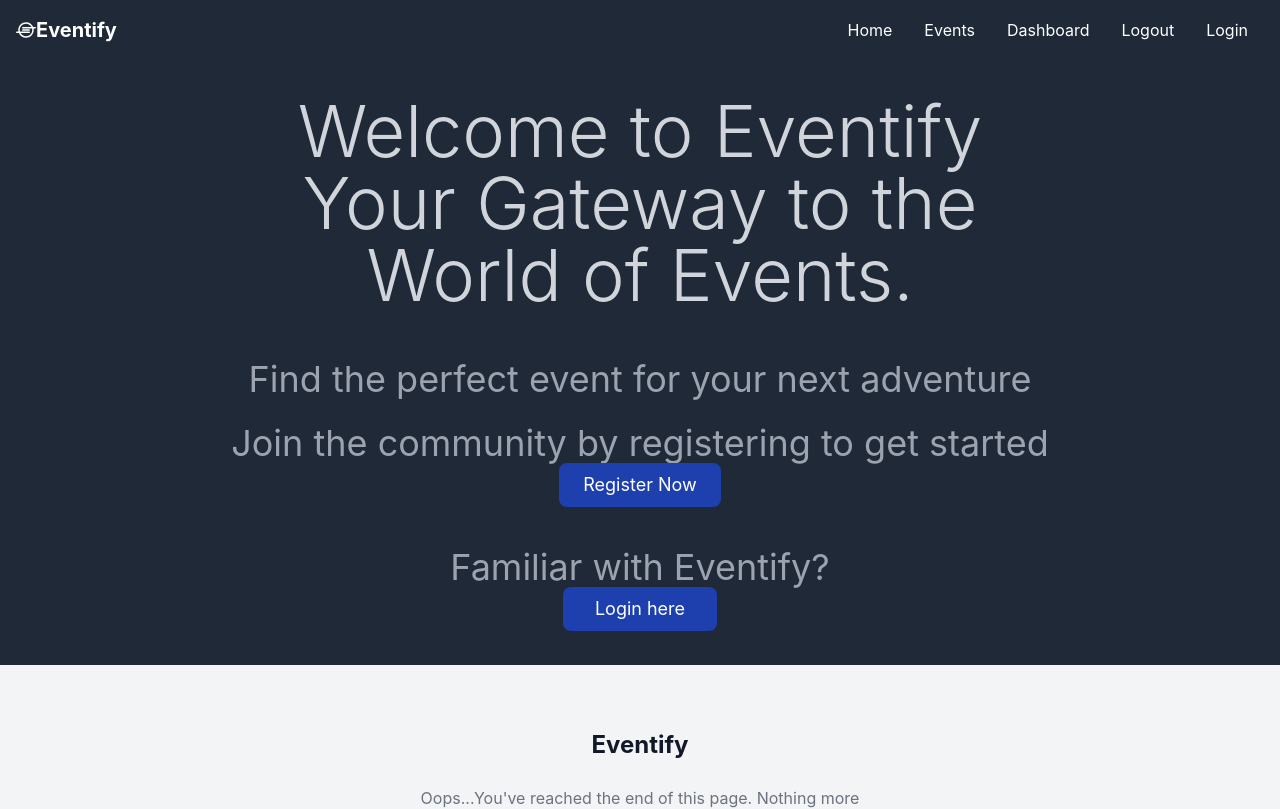
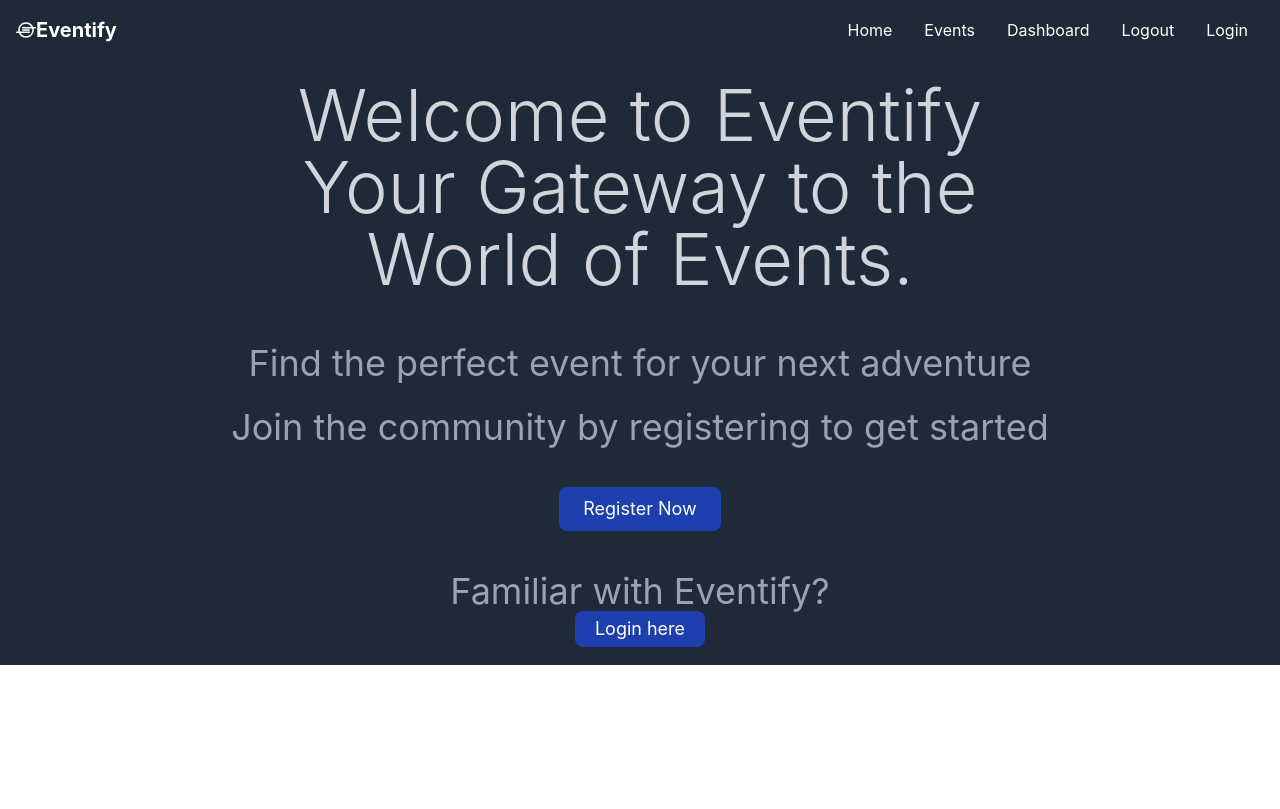
Before and after one commit to shivadharshan-nm/Event-Management-Frontend, a React (Vite) app: page / in a window 1280 px wide. Shown: the top 809 px of the page. Built offline with nearby package versions, Linux system fonts and the light colour scheme; a web font is replaced by a local one.

Commit message:
bug fixed

```diff
--- a/src/Components/Navbar.jsx
+++ b/src/Components/Navbar.jsx
@@ -6,16 +6,19 @@ const Navbar = () => {
 
     return (
         <nav className="bg-gray-800 p-4 flex justify-between items-center">
-            <div className="flex items-center">
+            <Link to="/" className="text-white text-xl font-bold">
+            <div className="flex items-center transition-transform transform hover:scale-125 ">
                 <FaIoxhost className="text-white text-xl font-bold" />
-                <span className="text-white text-xl font-bold">Eventify</span>
+                <span className="text-white text-xl font-bold ">Eventify</span>
             </div>
-            <div className="flex items-center">
-                <Link to="/" className="text-white px-4">Home</Link>
-                <Link to="/events" className="text-white px-4">Events</Link>
-                <Link to="/settings" className="text-white px-4">Dashboard</Link>
-                <Link to="/logout" className="text-white px-4">Logout</Link>
-                <Link to="/login" className="text-white px-4">Login</Link>
+            </Link>
+
+            <div className="flex items-center ">
+                <Link to="/" className="text-white px-4 transition-transform transform hover:scale-125">Home</Link>
+                <Link to="/events" className="text-white px-4 transition-transform transform hover:scale-125">Events</Link>
+                <Link to="/settings" className="text-white px-4 transition-transform transform hover:scale-125">Dashboard</Link>
+                <Link to="/logout" className="text-white px-4 transition-transform transform hover:scale-125">Logout</Link>
+                <Link to="/login" className="text-white px-4 transition-transform transform hover:scale-125">Login</Link>
             </div>
         </nav>
     );
--- a/src/Pages/HomePage.jsx
+++ b/src/Pages/HomePage.jsx
@@ -41,8 +41,7 @@ const Homepage = ({ isLoggedIn }) => {
   };
 
   return (
-    <>
-
+    <div className="flex flex-col min-h-screen">
       {isLoggedIn ? (
         <>
           <Slider {...settings}>
@@ -66,7 +65,7 @@ const Homepage = ({ isLoggedIn }) => {
           </Slider>
         </>
       ) : (
-        <herosection>
+        <herosection className="flex-grow">
           <div className='bg-gray-800 h-[605px] flex justify-center items-center relative'>
             <div className="relative w-full h-full flex flex-col justify-center items-center text-white py-20">
               <div className="wrapper mx-auto max-w-screen-xl px-6">
@@ -79,18 +78,20 @@ const Homepage = ({ isLoggedIn }) => {
                       <p className="text-gray-400 text-4xl">Join the community by registering to get started</p>
                     </div>
                     <Link to={"/register"}>
-                      <div className="button-box mt-09 flex justify-center">
+                      <div className="button-box mt-10 flex justify-center">
                         <button className="bg-blue-800 text-white py-2 px-6 rounded-lg text-lg">Register Now</button>
                       </div>
                     </Link>
+
                     <div className="hero-text mt-10">
                       <p className="text-gray-400 text-4xl">Familiar with Eventify?</p>
-                    </div>
-                    <Link to={"/login"}>
-                      <div className="button-box mt-08 flex justify-center">
-                        <button className="bg-blue-800 text-white py-2 px-8 rounded-lg text-lg">Login here</button>
+                      <Link to={"/login"}>
+                      <div className="button-box mt-09 flex justify-center">
+                        <button className="bg-blue-800 text-white py-1 px-5 rounded-lg text-lg">Login here</button>
                       </div>
                     </Link>
+                    </div>
+
                   </div>
                 </div>
               </div>
@@ -98,7 +99,8 @@ const Homepage = ({ isLoggedIn }) => {
           </div>
         </herosection>
       )}
-    </>
+
+    </div>
   );
 };
 
```
